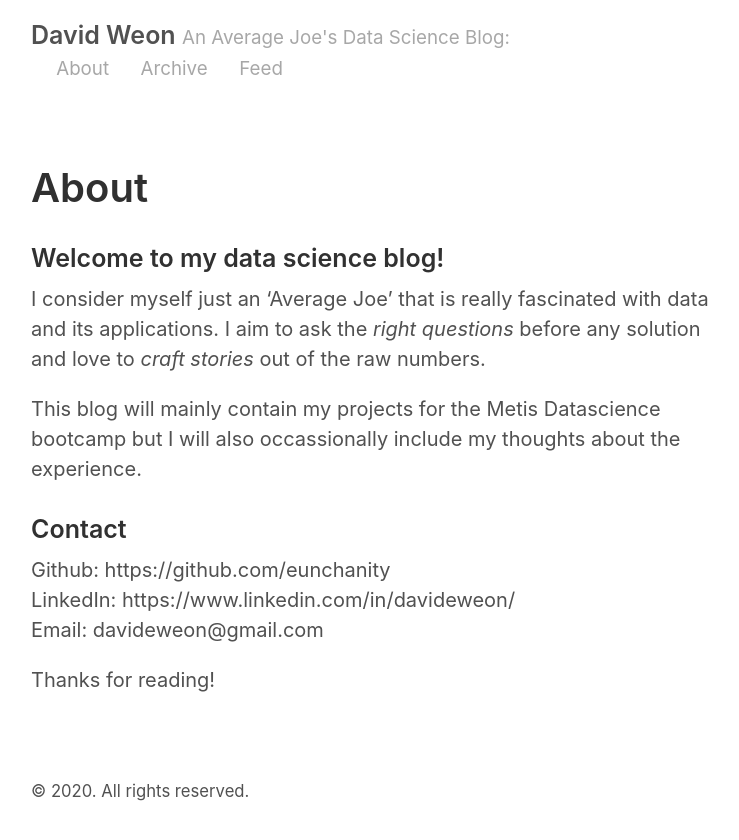
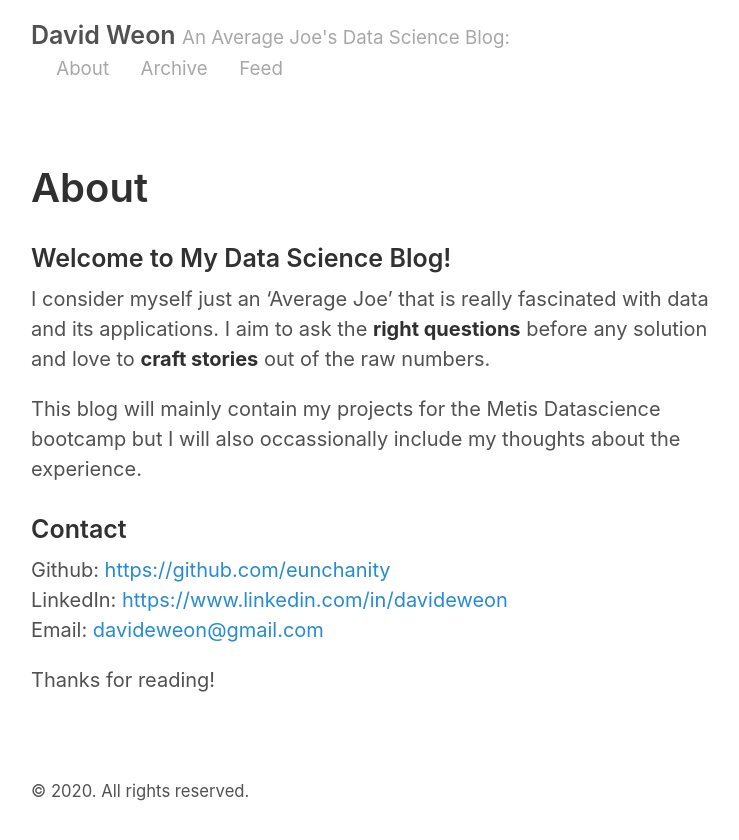
Before and after one commit to eunchanity/eunchanity.github.io, a Jekyll site: the page built from about.md, in a window 1280 px wide. Shown: the top 840 px of the page, without its empty margins (259-998 px from the left). Built offline with Jekyll 4.4.1, drawn with Linux system fonts in a browser that asks for light colours; part of the change alters nothing that is shown.

```diff
--- a/about.md
+++ b/about.md
@@ -3,15 +3,15 @@ layout: page
 title: About
 ---
 
-### Welcome to my data science blog!
+### Welcome to My Data Science Blog!
 
-I consider myself just an 'Average Joe' that is really fascinated with data and its applications. I aim to ask the *right questions* before any solution and love to *craft stories* out of the raw numbers.
+I consider myself just an 'Average Joe' that is really fascinated with data and its applications. I aim to ask the **right questions** before any solution and love to **craft stories** out of the raw numbers.
 
 This blog will mainly contain my projects for the Metis Datascience bootcamp but I will also occassionally include my thoughts about the experience.
 
 ### Contact
-Github:			https://github.com/eunchanity<br/>
-LinkedIn:       https://www.linkedin.com/in/davideweon/<br/>
-Email:          davideweon@gmail.com
+Github:			[https://github.com/eunchanity](https://github.com/eunchanity)<br/>
+LinkedIn:       [https://www.linkedin.com/in/davideweon](https://www.linkedin.com/in/davideweon)<br/>
+Email:          [davideweon@gmail.com](davideweon@gmail.com)
 
 Thanks for reading!
```
Also changed, not shown: 1 other file.
